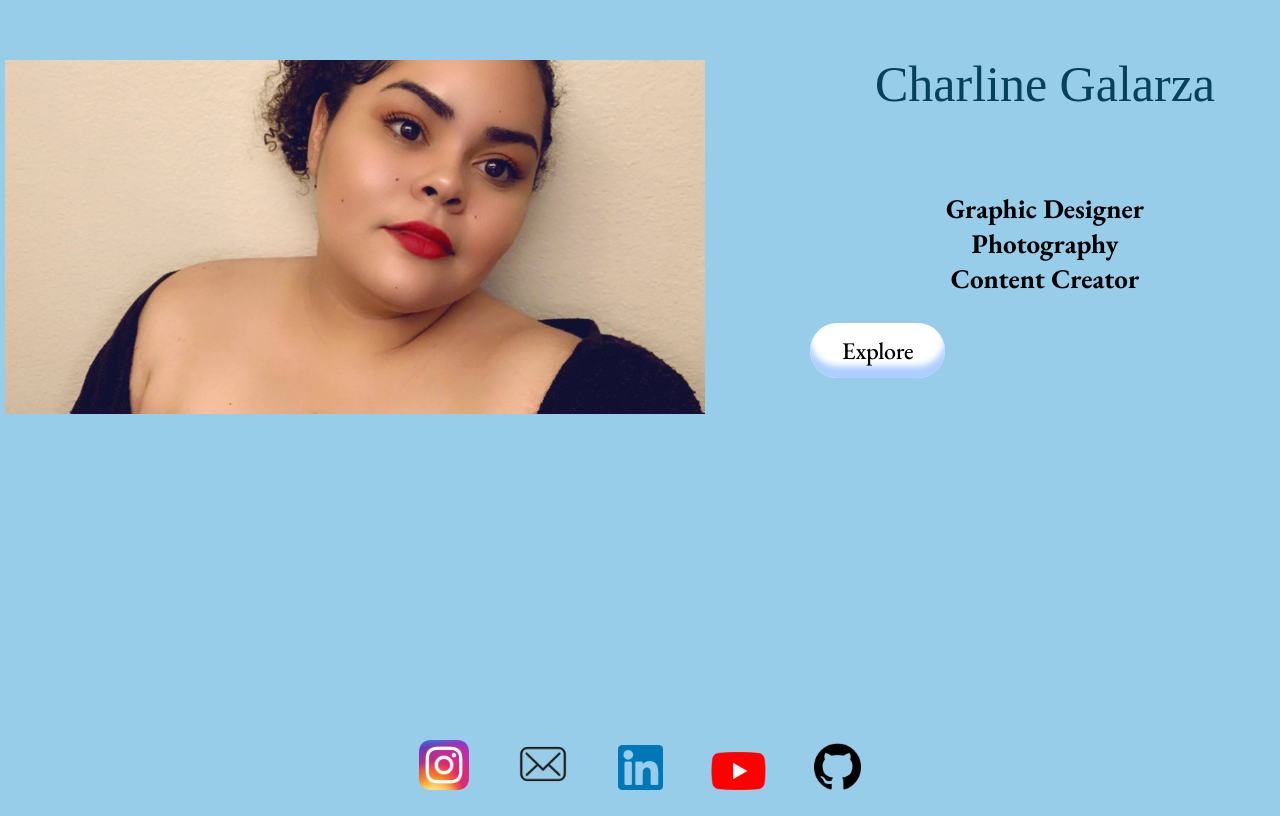
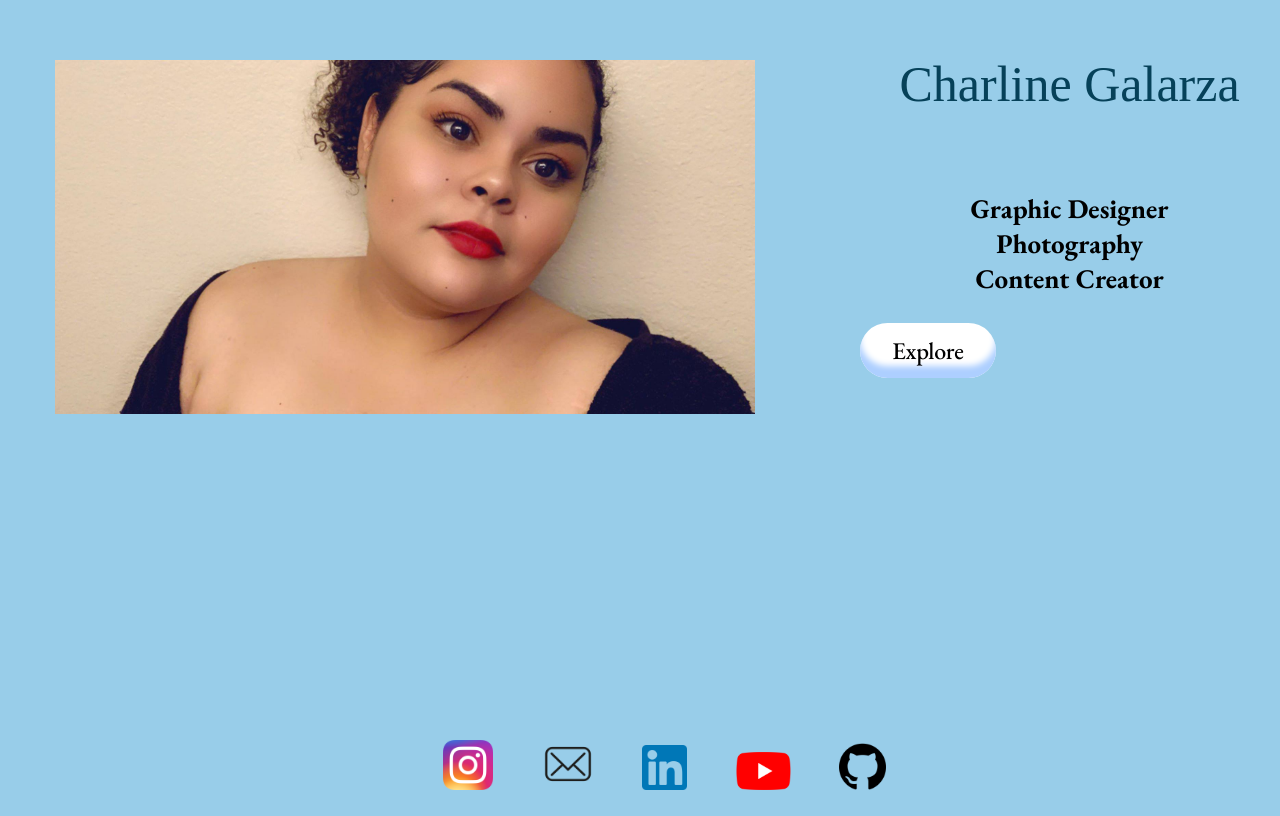
Before and after one commit to thecharla90/portfolio, a plain HTML site: page index.html in a window 1280 px wide. Shown: the part 105-921 px from the top of the page. Drawn offline with nearby package versions, Linux system fonts and the light colour scheme; a web font is replaced by a local one.

Commit message:
Update main.css

```diff
--- a/main.css
+++ b/main.css
@@ -13,11 +13,17 @@ body{
 	y-overflow:hidden;
 }
 
-@media (max-width: 600px) {
-  nav, article {
-    width: 100%;
-    height: auto;
-  }
+@media only screen and (max-width: 1500px) {
+        html, body {
+                margin-left:2%;
+                margin-right:2%;
+    }
+ }
+@media only screen and (min-width:1501px) {
+html, body {
+            margin-left:5%;
+            margin-right:5%;
+    }
 }
 
 .homeimg after{
```
